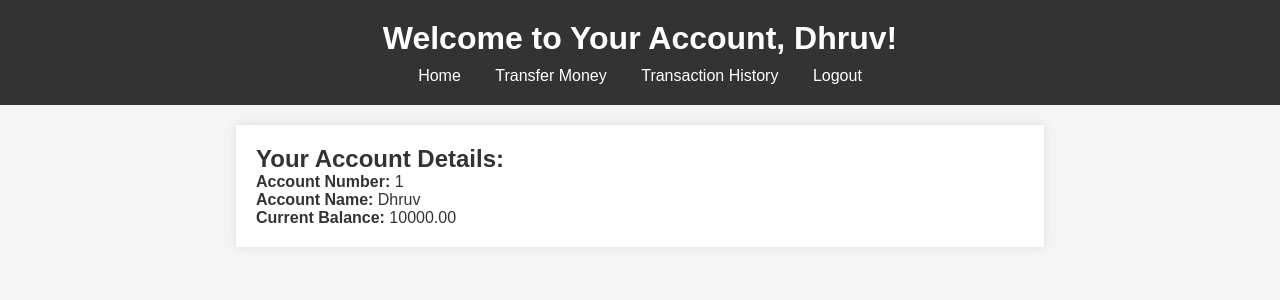
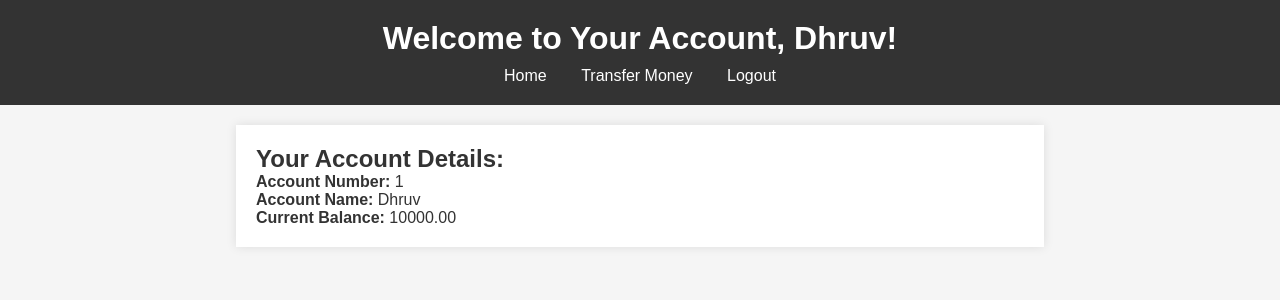
Before and after one commit to dhruv060305/Bank-Managment-System, a PHP site: page /info_display.php in a window 1280 px wide. Shown: the top 300 px of the page. Run offline with PHP 8.4, Linux system fonts and the light colour scheme; a user stored in the database is signed in.

Commit message:
System Change

```diff
--- a/info_display.php
+++ b/info_display.php
@@ -12,8 +12,8 @@
         <h1>Welcome to Your Account, <?php echo $_SESSION['Acc_Name']; ?>!</h1>
         <nav>
             <a href="index.php">Home</a>
-            <a href="money_transfer.php">Transfer Money</a>
-            <a href="transfer.php">Transaction History</a>
+            <!-- <a href="money_transfer.php">Transfer Money</a> -->
+            <a href="transfer.php">Transfer Money</a>
             <a href="logout.php">Logout</a>
         </nav>
     </header>
```
